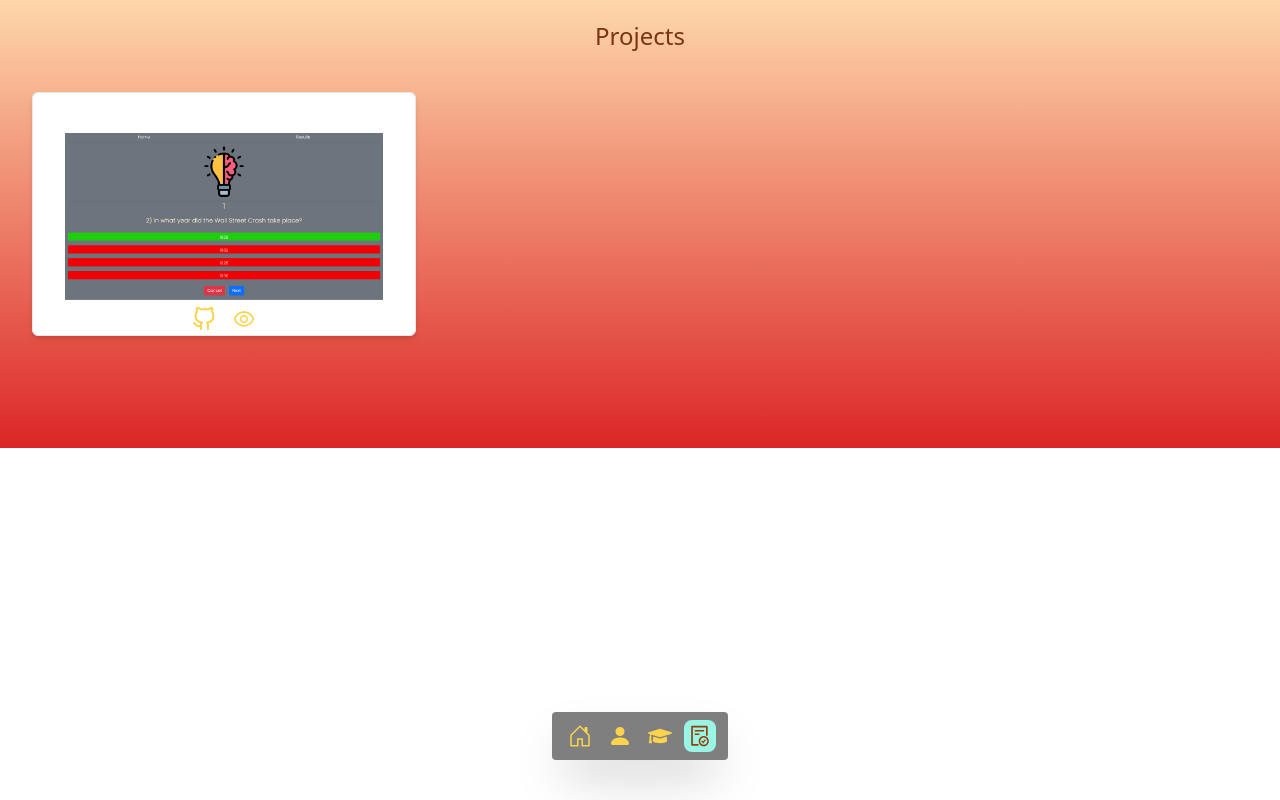
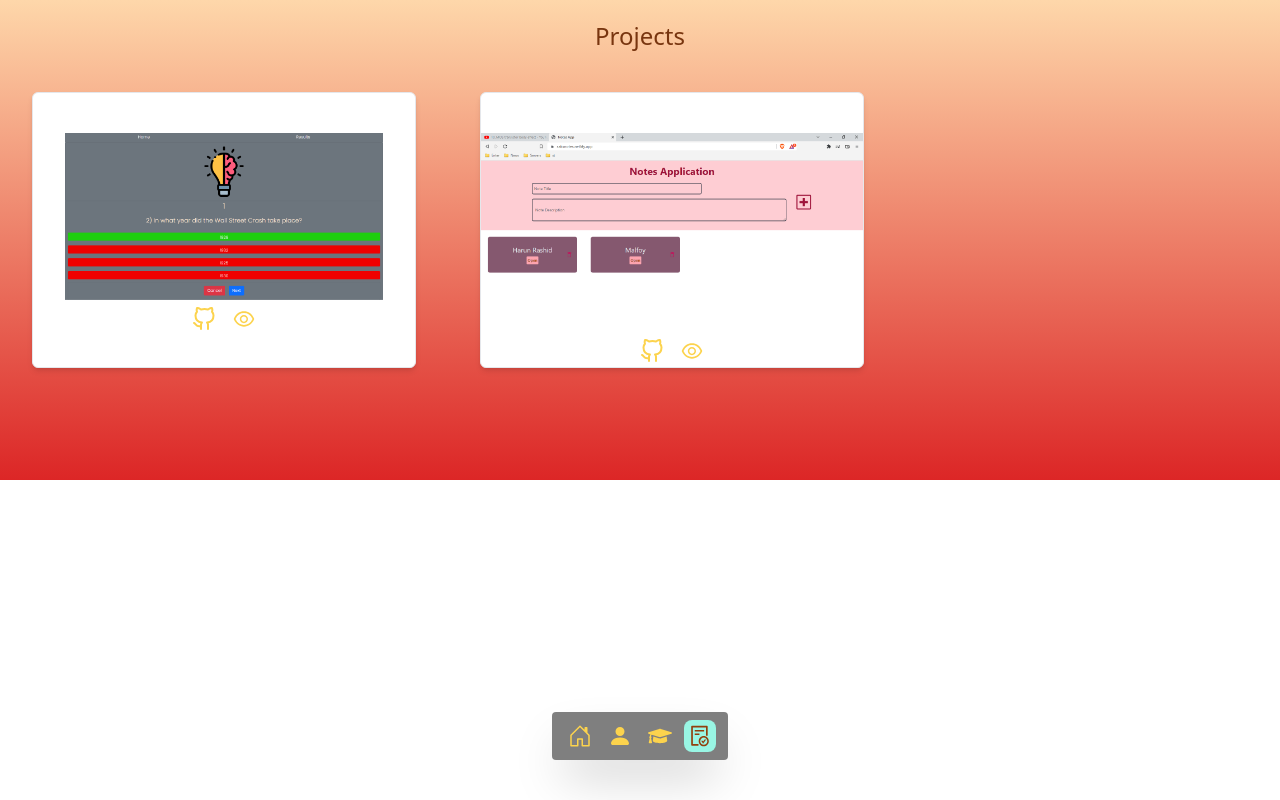
Before and after one commit to Sakif04/Portfolio_React, a React (Vite) app: page /projects in a window 1280 px wide. Built offline with nearby package versions, Linux system fonts and the light colour scheme.

Commit message:
added note application

```diff
--- /dev/null
+++ b/src/pages/projects/Project.jsx
@@ -0,0 +1,23 @@
+import React from "react";
+import {AiOutlineEye} from 'react-icons/ai';
+import {FiGithub} from 'react-icons/fi';
+
+export default function Project({gitLink,prevLink,imgLink}){
+
+
+
+    return(
+    <div className="project card">
+        <h1 className="project_name">
+          Quiz App
+        </h1>
+        <img src={imgLink} alt="Quiz App"  />
+        <div className="flex justify-center">
+          <a href={gitLink}> <FiGithub  className='link'/></a>
+          <a href={prevLink}> <AiOutlineEye className='link'/></a>
+        </div>
+      </div>
+
+
+    )
+}
--- a/src/pages/projects/Projects.jsx
+++ b/src/pages/projects/Projects.jsx
@@ -1,24 +1,22 @@
 import React from 'react';
-import {AiOutlineEye} from 'react-icons/ai';
-import {FiGithub} from 'react-icons/fi';
-import quiz from '../../images/projects_img/quiz.png';
+import noteImg from '../../images/projects_img/Note_img.png'
+import quizImg from '../../images/projects_img/quiz.png';
+import Project from './Project';
 
 function Projects() {
   return (
+
   <>
     <h1 className="projects_header"> Projects</h1>
     <div className='projects' id='projects'>
-      <div className="project card">
-
-        <h1 className="project_name">
-          Quiz App
-        </h1>
-        <img src={quiz} alt="Quiz App"  />
-        <div className="flex justify-center">
-          <a href="https://github.com/Sakif04/Quiz_App/"> <FiGithub  className='link'/></a>
-          <a href="https://sakifsquizapp.netlify.app/"> <AiOutlineEye className='link'/></a>
-        </div>
-      </div>
+      <Project gitLink={"https://github.com/Sakif04/Quiz_App/"}
+        prevLink={"https://sakifsquizapp.netlify.app/"}
+        imgLink={quizImg} />
+      <Project
+        imgLink={noteImg}
+        gitLink="https://github.com/Sakif04/React_Note"
+        prevLink="https://saksnotes.netlify.app/"
+      />
 
     </div>
   </>
```
Also changed, not shown: src/css/tailwind.css, src/images/projects_img/Note_img.png (added).
